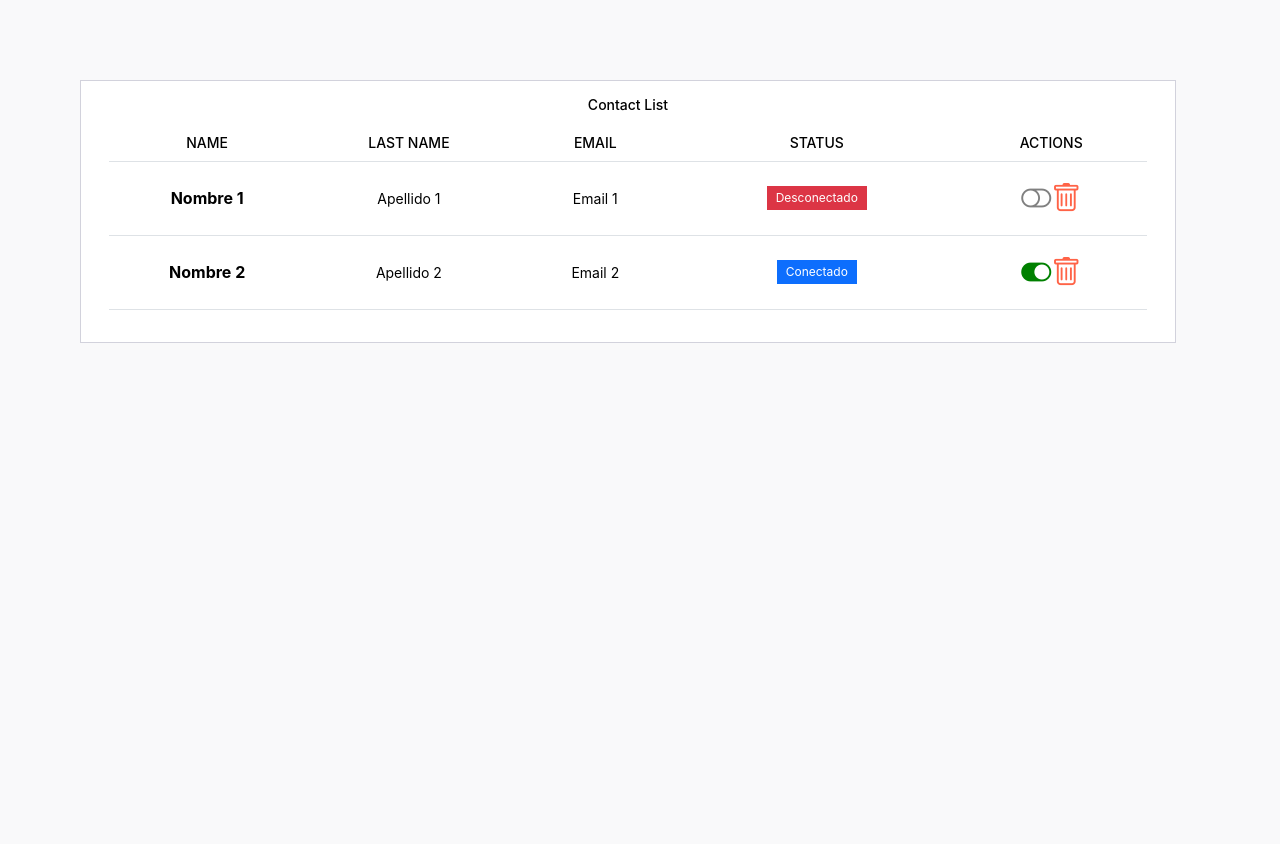
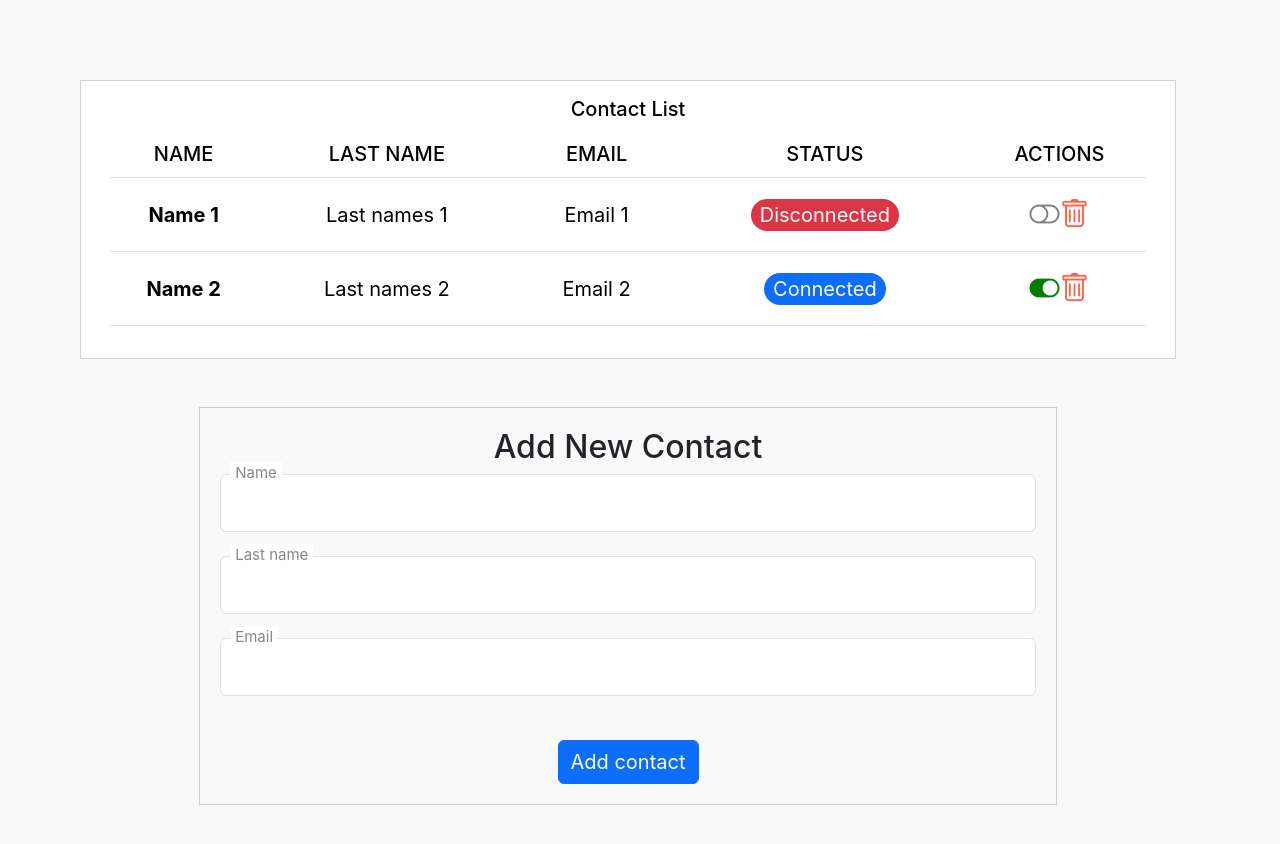
Before and after one commit to SJAR03/ejercicios-react, a React (Create React App) app: page / in a window 1280 px wide. Shown: the top 844 px of the page. Before the commit the page ends 800 px from the top, so only its background shows below. Built offline with nearby package versions, Linux system fonts and the light colour scheme.

Commit message:
Deleted and add contact

```diff
--- a/src/components/contact.jsx
+++ b/src/components/contact.jsx
@@ -7,15 +7,23 @@ const ContactComponent = ({ contact, status, deleted }) => {
   function contactStatus() {
     if (contact.status) {
       return (
-        <h6 className='mb-0'>
-          <span className='badge bg-primary'>Conectado</span>
-        </h6>
+        <h5 className='mb-0'>
+          <span
+            className='badge bg-primary task-actions'
+            style={{ borderRadius: 20, fontSize: 20 }}>
+            Connected
+          </span>
+        </h5>
       );
     } else {
       return (
-        <h6 className='mb-0'>
-          <span className='badge bg-danger'>Desconectado</span>
-        </h6>
+        <h5 className='mb-0'>
+          <span
+            className='badge bg-danger'
+            style={{ borderRadius: 20, fontSize: 20 }}>
+            Disconnected
+          </span>
+        </h5>
       );
     }
   }
--- a/src/components/contact_form.jsx
+++ b/src/components/contact_form.jsx
@@ -0,0 +1,86 @@
+import React, { useRef } from 'react';
+import '../styles/contact_form.css';
+import { Contact } from '../models/contact.class';
+import PropTypes from 'prop-types';
+
+const ContactForm = ({ add }) => {
+  const nameRef = useRef('');
+  const lastNameRef = useRef('');
+  const emailRef = useRef('');
+
+  function addContact(e) {
+    e.preventDefault();
+    const newContact = new Contact(
+      nameRef.current.value,
+      lastNameRef.current.value,
+      emailRef.current.value,
+      false
+    );
+    add(newContact);
+
+    // Vaciar los campos de entrada
+    e.target.reset();
+  }
+
+  return (
+    <div>
+      <div className='form-container mt-5'>
+        <h2>Add New Contact</h2>
+        <form onSubmit={addContact}>
+          {/* <!-- Name input --> */}
+          <div className='form-outline mb-4'>
+            <label className='form-label' htmlFor='name'>
+              Name
+            </label>
+            <input
+              type='text'
+              id='name'
+              className='form-control'
+              ref={nameRef}
+              required
+            />
+          </div>
+
+          {/* <!-- Last name input --> */}
+          <div className='form-outline mb-4'>
+            <label className='form-label' htmlFor='lastName'>
+              Last name
+            </label>
+            <input
+              type='text'
+              id='lastName'
+              className='form-control'
+              ref={lastNameRef}
+              required
+            />
+          </div>
+
+          {/* <!-- Email input --> */}
+          <div className='form-outline mb-4'>
+            <label className='form-label' htmlFor='email'>
+              Email
+            </label>
+            <input
+              type='email'
+              id='email'
+              className='form-control'
+              ref={emailRef}
+              required
+            />
+          </div>
+
+          {/* <!-- Submit button --> */}
+          <button type='submit' className='btn btn-primary btn-block'>
+            Add contact
+          </button>
+        </form>
+      </div>
+    </div>
+  );
+};
+
+ContactForm.propTypes = {
+  add: PropTypes.func.isRequired,
+};
+
+export default ContactForm;
--- a/src/components/contact_list.jsx
+++ b/src/components/contact_list.jsx
@@ -2,18 +2,19 @@ import React, { useState } from 'react';
 import ContactComponent from './contact';
 import { Contact } from '../models/contact.class';
 import '../styles/contact_list.css';
+import ContactForm from './contact_form';
 
 const Contact_list = () => {
   const defaultContact1 = new Contact(
-    'Nombre 1',
-    'Apellido 1',
+    'Name 1',
+    'Last names 1',
     'Email 1',
     false
   );
 
   const defaultContact2 = new Contact(
-    'Nombre 2',
-    'Apellido 2',
+    'Name 2',
+    'Last names 2',
     'Email 2',
     true
   );
@@ -30,6 +31,17 @@ const Contact_list = () => {
 
   function deleteContact(contact) {
     console.log('Delete this contact:', contact);
+    const index = contacts.indexOf(contact);
+    const tempContact = [...contacts];
+    tempContact.splice(index, 1);
+    setContacts(tempContact);
+  }
+
+  function addContact(contact) {
+    console.log('Added contact', contact);
+    const tempContact = [...contacts];
+    tempContact.push(contact);
+    setContacts(tempContact);
   }
 
   return (
@@ -66,6 +78,7 @@ const Contact_list = () => {
                 </div>
               </div>
             </div>
+            <ContactForm add={addContact}></ContactForm>
           </div>
         </div>
       </div>
--- /dev/null
+++ b/src/styles/contact_form.css
@@ -0,0 +1,41 @@
+.form-container {
+    width: 80%;
+    margin: 0 auto;
+    padding: 20px;
+    border: 1px solid #ccc;
+  }
+
+  h2 {
+    text-align: center;
+  }
+
+  .form-outline {
+    position: relative;
+  }
+
+  .form-label {
+    position: absolute;
+    top: -12px;
+    left: 10px;
+    background-color: #fff;
+    padding: 0 5px;
+    font-size: 15px;
+    color: #888;
+    transition: top 0.3s ease, font-size 0.3s ease;
+  }
+
+  .form-control {
+    padding-top: 20px;
+    font-size: 20px;
+  }
+
+  .form-control:focus + .form-label,
+  .form-control:valid + .form-label {
+    top: -12px;
+    font-size: 15px;
+  }
+
+  .btn-block {
+    margin-top: 20px;
+    font-size: 20px;
+  }
--- a/src/styles/contact_list.css
+++ b/src/styles/contact_list.css
@@ -52,7 +52,7 @@ body {
    color: #000000;
    margin-bottom: 0.625rem;
    text-transform: capitalize;
-   font-size: 0.875rem;
+   font-size: 20px;
    font-weight: 500;
 }
 
@@ -87,7 +87,7 @@ p {
    border-top: 0;
    border-bottom-width: 1px;
    font-weight: 500;
-   font-size: .875rem;
+   font-size: 20px;
    text-transform: uppercase;
 }
 
@@ -106,4 +106,9 @@ p {
 
 .task-actions {
     cursor: pointer;
+    font-size: 18px;
 }
+
+span{
+    font-size: 20px;
+}
```
